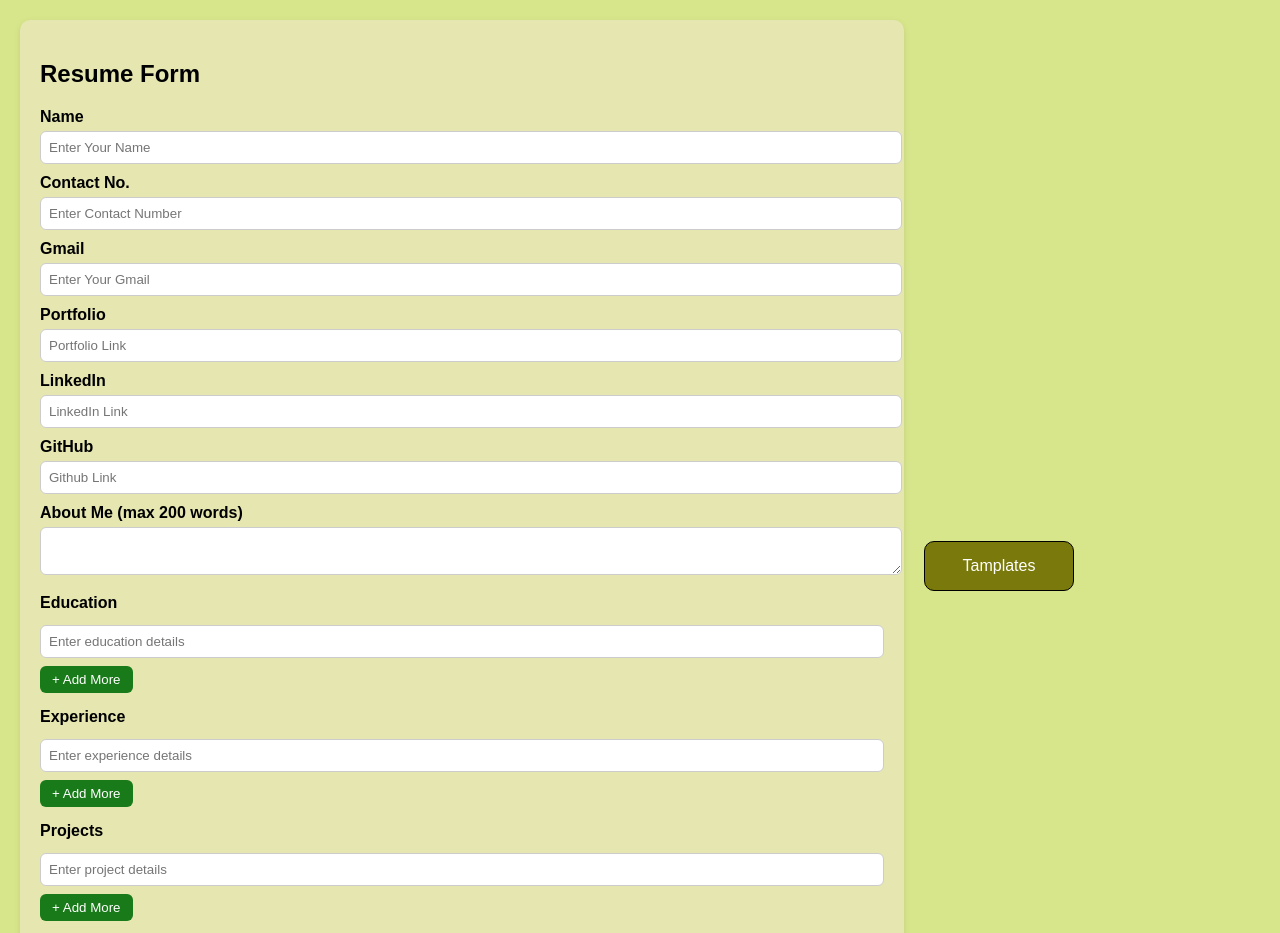
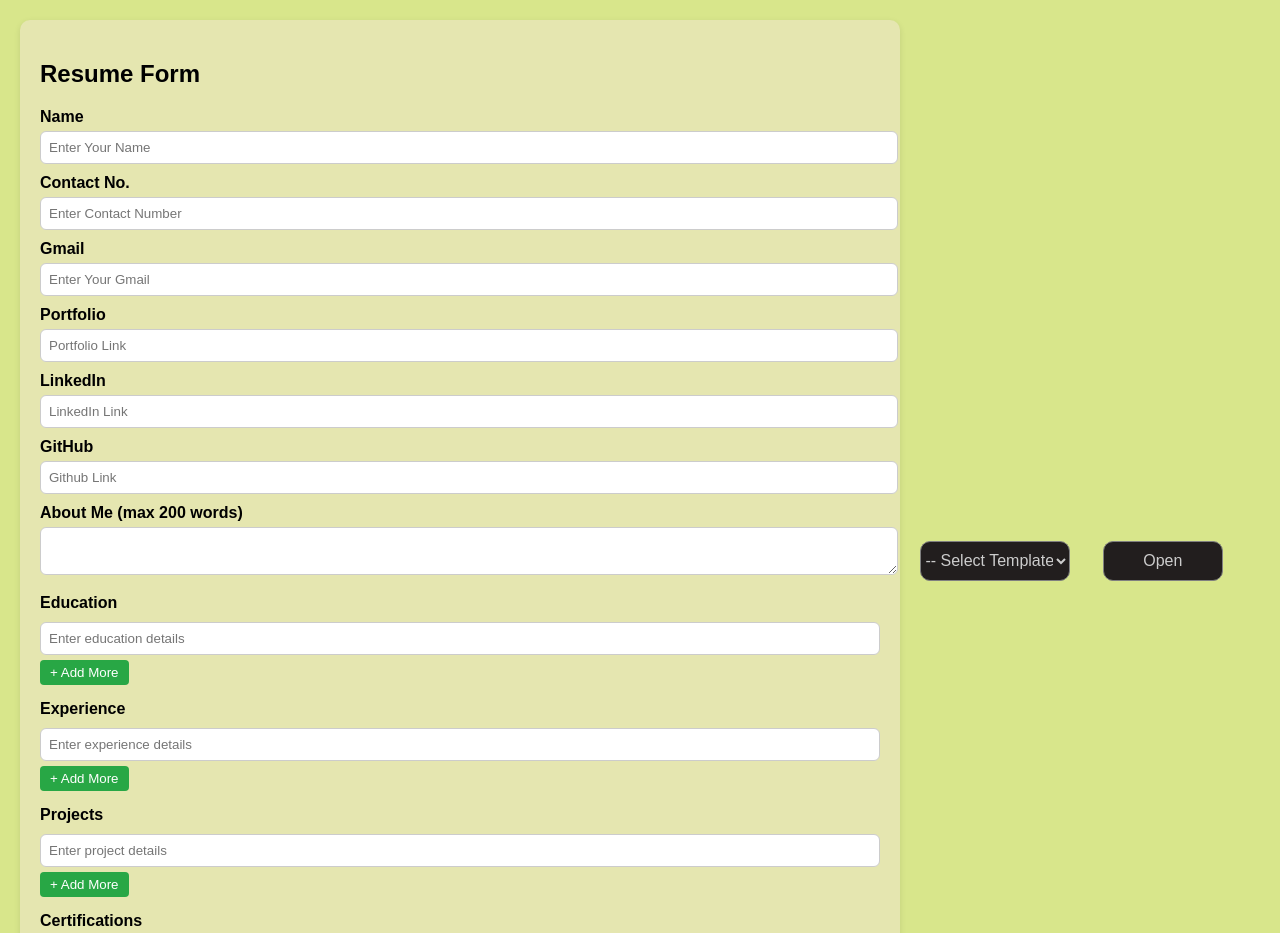
Before and after one commit to Sy120597/-QK-CV-maker, a plain HTML site: page Landing/main.html in a window 1280 px wide. Shown: the top 933 px of the page. Drawn offline with Linux system fonts and the light colour scheme.

Commit message:
connection of templates

```diff
--- a/Landing/main.css
+++ b/Landing/main.css
@@ -74,16 +74,36 @@ input, textarea {
   display: none;
 }
 
-.tempuBtn{
-  height: 50px;
+.button-row {
+  display: flex;
+  justify-content: center;
+  align-items: center;
+  gap: 20px;
+  margin-top: 40px;
+}
+
+/* dropdown */
+
+#templateSelect{
+  height: 40px;
   width: 150px;
   margin-top: 42%;
-  background-color: #797a0b;
-  color: white;
-  font-size: medium;
-  border: 1px solid black;
-  padding: 8px 20px;
+  background-color: #221e1e;
+  border: 1px solid grey;
   border-radius: 10px;
-  margin-right: 15%;
-  cursor: pointer;
+  color: #ccc;
+  font-size:medium;
+  margin-right: 1%;
 }
+
+#tempOpen{
+  height: 40px;
+  width: 120px;
+  margin-top: 42%;
+  background-color: #221e1e;
+  border: 1px solid grey;
+  border-radius: 10px;
+  color: #ccc;
+  font-size:medium;
+  margin-right: 3%;
+}
--- a/Landing/main.html
+++ b/Landing/main.html
@@ -5,6 +5,34 @@
   <meta name="viewport" content="width=device-width, initial-scale=1.0">
   <title>Resume Form with Live Preview</title>
   <link rel="stylesheet" href="main.css">
+  <style>
+    .block {
+      display: flex;
+      align-items: center;
+      gap: 10px;
+      margin-top: 5px;
+    }
+    .add-btn {
+      margin-top: 5px;
+      padding: 5px 10px;
+      background: #28a745;
+      color: #fff;
+      border: none;
+      cursor: pointer;
+      border-radius: 4px;
+    }
+    .delete-btn {
+      background: #d9534f;
+      color: #fff;
+      border: none;
+      padding: 5px 10px;
+      cursor: pointer;
+      border-radius: 4px;
+    }
+    .hidden {
+      display: none;
+    }
+  </style>
 </head>
 <body>
   <div class="container">
@@ -84,8 +112,55 @@
         <button type="button" class="add-btn" onclick="addField('activity-section','Enter activity details')">+ Add More</button>
       </form>
   </div>
-  <button class="tempuBtn">Tamplates</button>
 
-  <script src="main.js"></script>
+  <select id="templateSelect">
+    <option value="">-- Select Template --</option>
+    <option value="temp1.html">Template 1</option>
+    <option value="temp2.html">Template 2</option>
+    <option value="temp3.html">Template 3</option>
+  </select>
+  <button id="tempOpen" onclick="goToTemplate()">Open</button>
+
+  <script>
+    // Add field
+    function addField(sectionId, placeholder) {
+      let section = document.getElementById(sectionId);
+
+      let block = document.createElement("div");
+      block.classList.add("block");
+
+      let input = document.createElement("input");
+      input.type = "text";
+      input.placeholder = placeholder;
+
+      let delBtn = document.createElement("button");
+      delBtn.type = "button";
+      delBtn.textContent = "Delete";
+      delBtn.classList.add("delete-btn");
+      delBtn.onclick = function () {
+        deleteField(delBtn);
+      };
+
+      block.appendChild(input);
+      block.appendChild(delBtn);
+      section.appendChild(block);
+    }
+
+    // Delete field
+    function deleteField(btn) {
+      btn.parentElement.remove();
+    }
+
+    // Open template
+    function goToTemplate() {
+      let selected = document.getElementById("templateSelect").value;
+      if (selected) {
+        window.location.href = selected;
+      } else {
+        alert("Please select a template first!");
+      }
+    }
+  </script>
+
 </body>
 </html>
```
Also changed, not shown: Landing/main.js (+36 -0 lines), Landing/temp2.html (+10 -0 lines).
